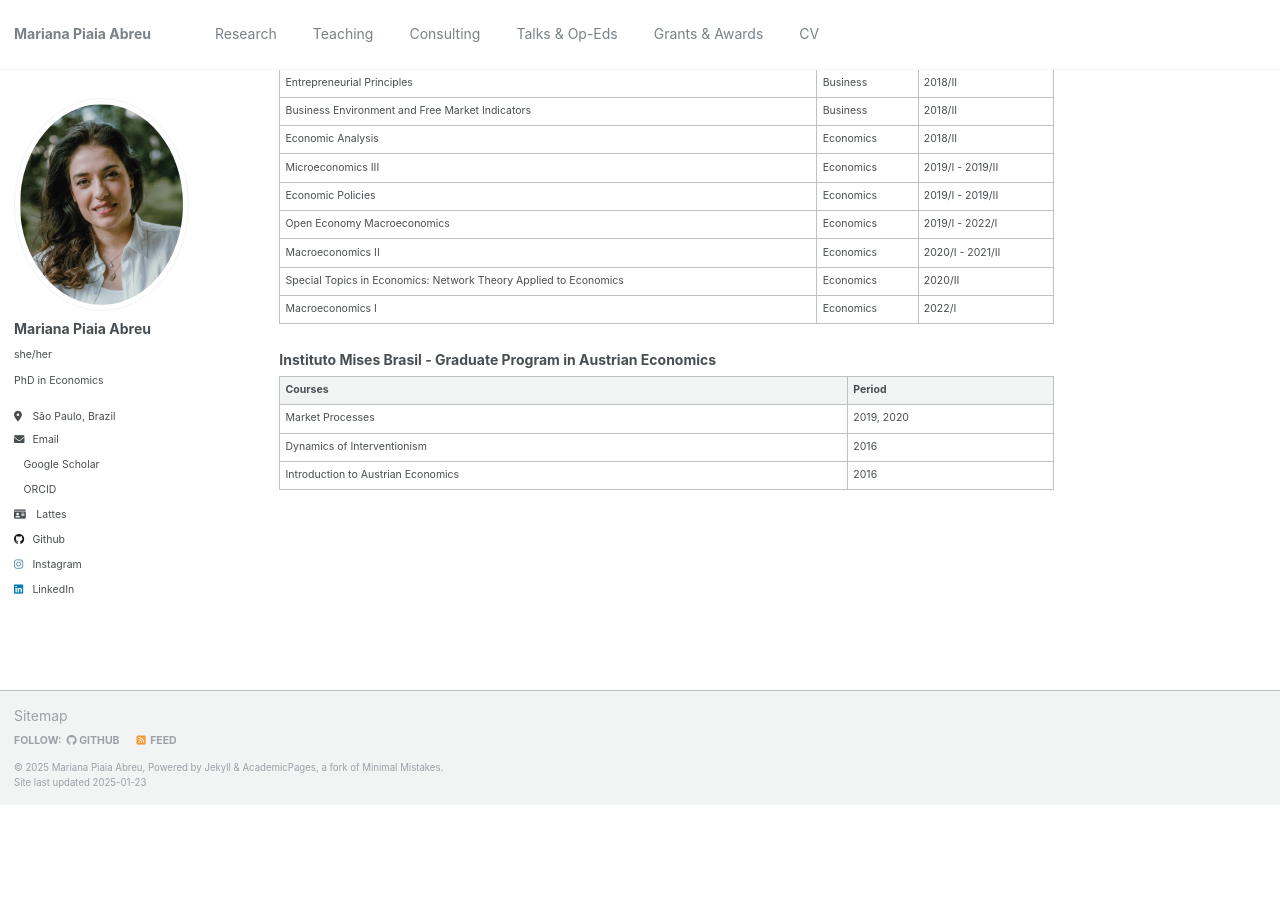
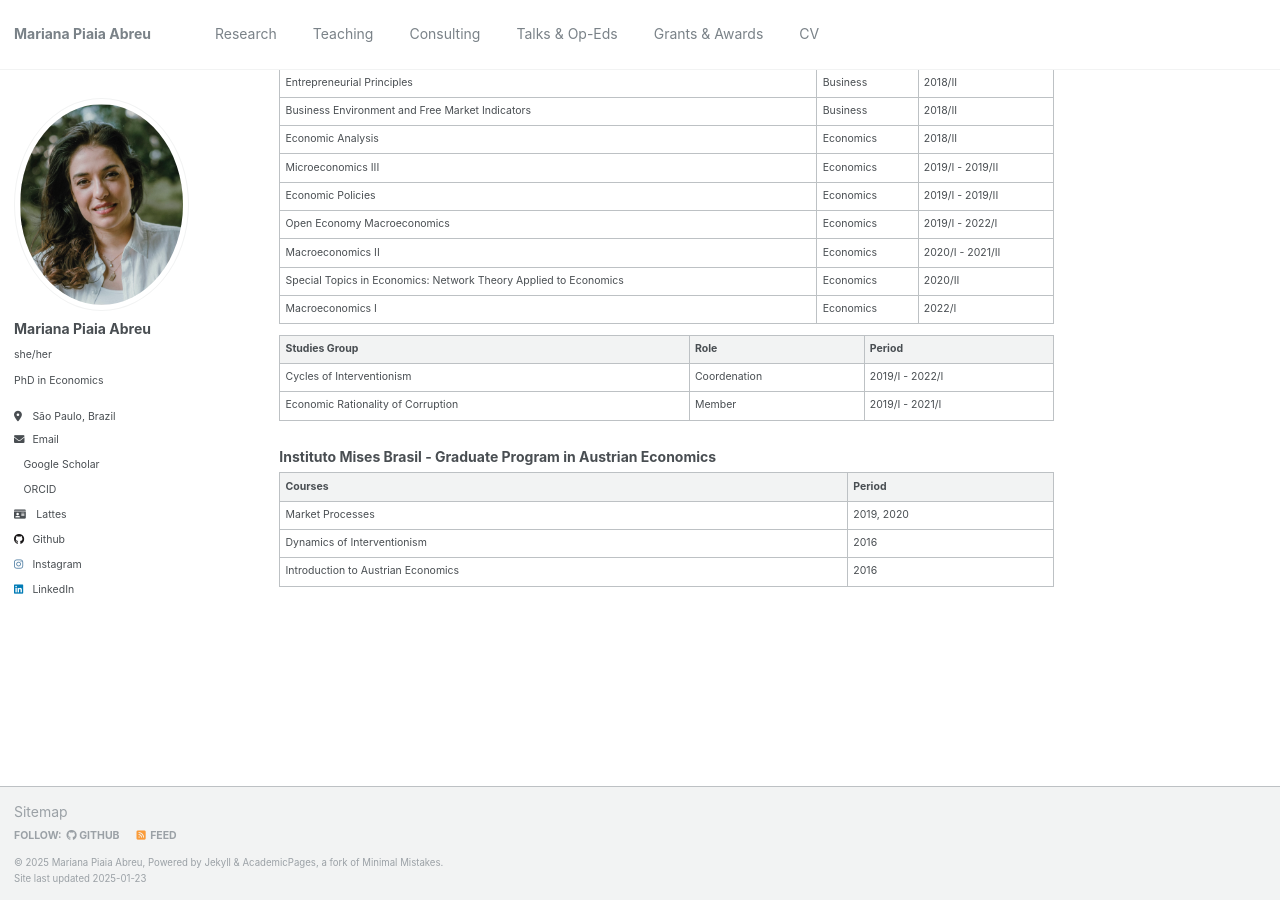
Before and after one commit to piaiaabreu/piaiaabreu.github.io, a Jekyll site: the page built from _pages/teaching.md, in a window 1280 px wide and 900 px high, scrolled down 518 px. Built offline with Jekyll 4.4.1, drawn with Linux system fonts in a browser that asks for light colours; a style sheet for code colours, icons or effects is not loaded; before the commit the page ends 1322 px from its top, so only the background shows below that.

Commit message:
Update teaching.md

```diff
--- a/_pages/teaching.md
+++ b/_pages/teaching.md
@@ -39,6 +39,11 @@ redirect_from:
 | Special Topics in Economics: Network Theory Applied to Economics | Economics | 2020/II |
 | Macroeconomics I                     | Economics             | 2022/I            |
 
+| Studies Group                        | Role             | Period             |
+| --------                             | ------           | ------------------ |
+| Cycles of Interventionism            | Coordenation     | 2019/I - 2022/I    |
+| Economic Rationality of Corruption   | Member           | 2019/I - 2021/I    |
+
 ### Instituto Mises Brasil - Graduate Program in Austrian Economics
 
 | Courses                              | Period        |
```
